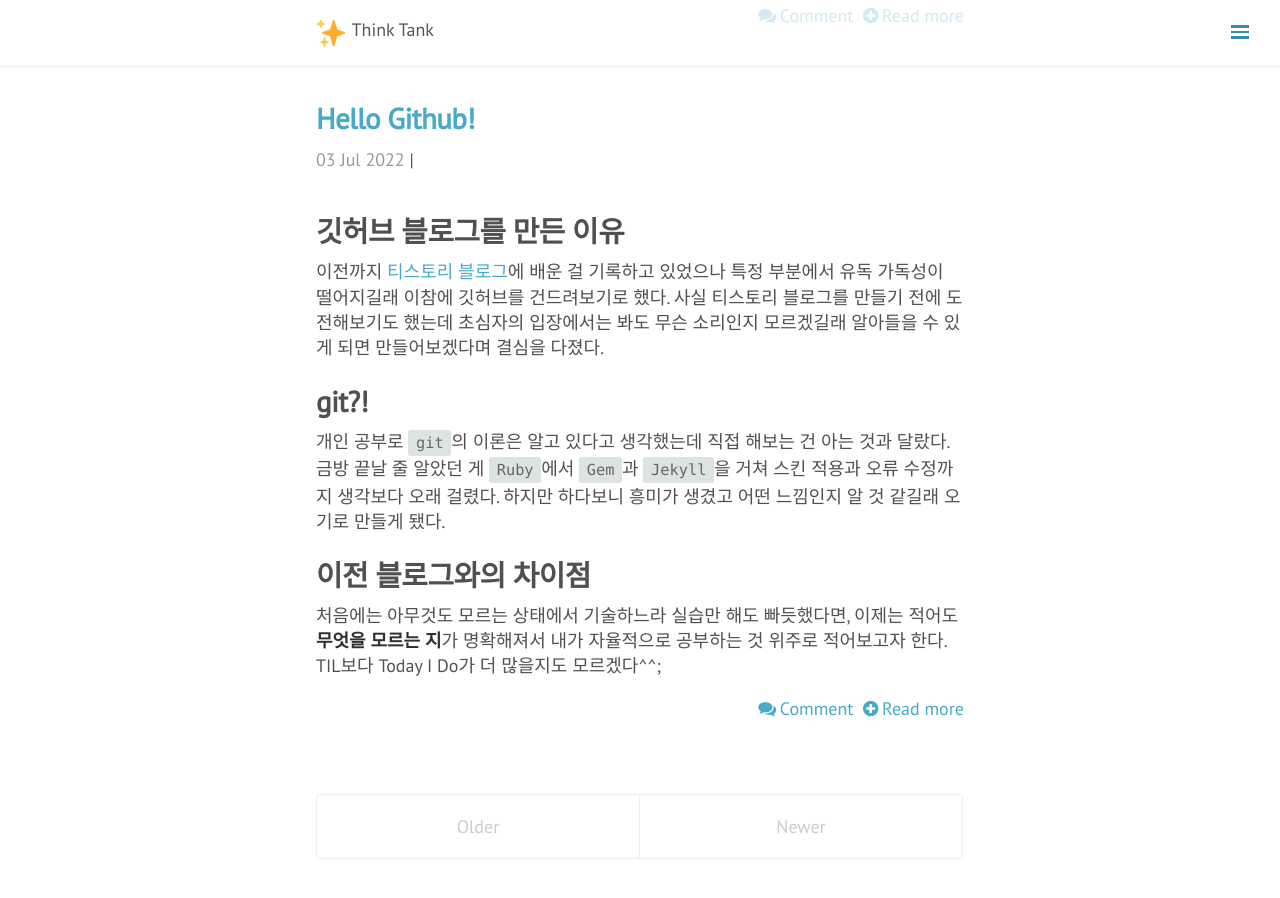
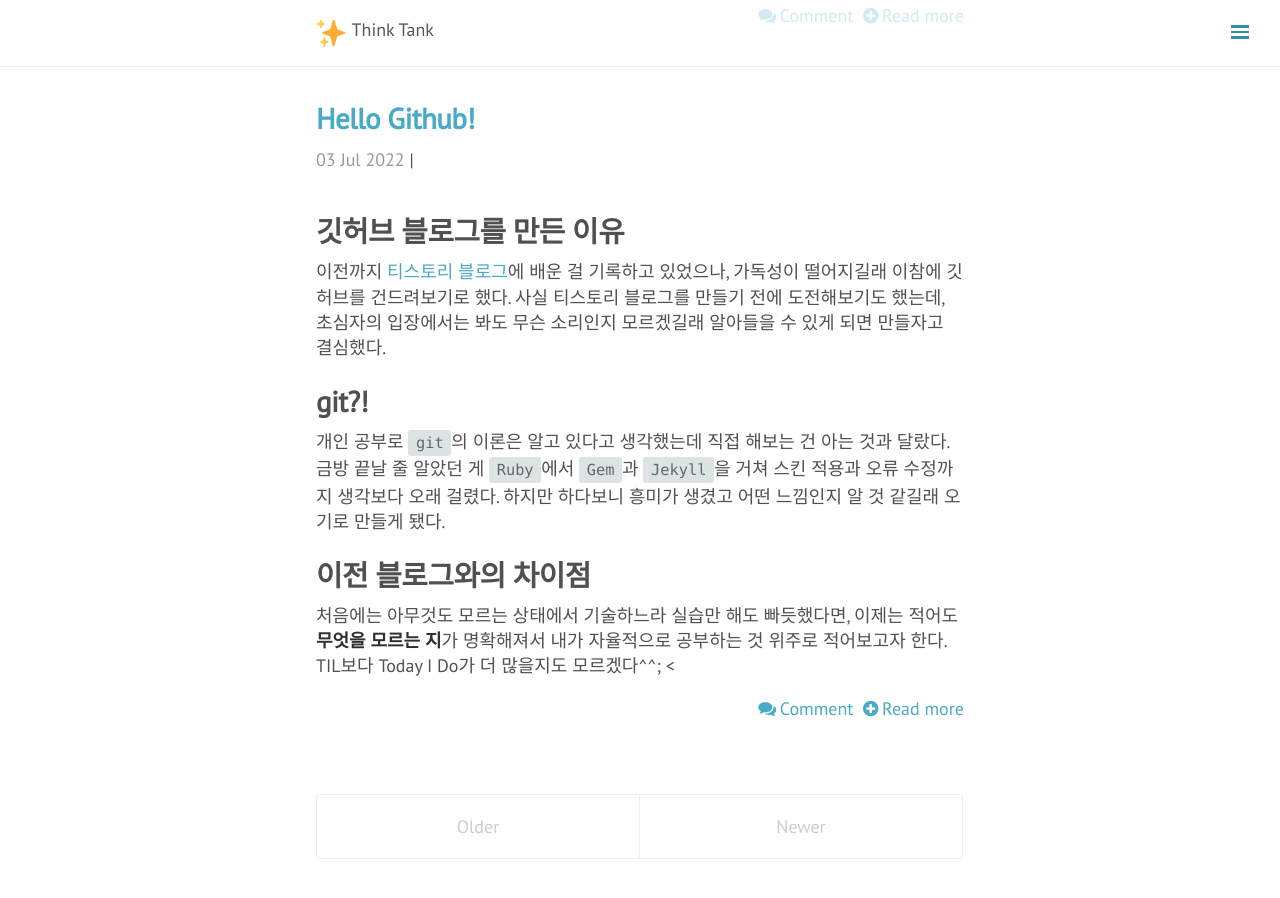
Before and after one commit to kizuc/kizuc.github.io, a Jekyll site: the page built from blog/index.html, in a window 1280 px wide and 900 px high, scrolled down 1232 px. Built offline with Jekyll 4.4.1, drawn with Linux system fonts in a browser that asks for light colours; nearby versions of some CDN libraries; the list of posts is cut into pages by our own code; comment, search, counter and statistics services are not loaded.

Commit message:
Update 2022-07-03-test.md

```diff
--- a/_posts/report/2022-07-03-test.md
+++ b/_posts/report/2022-07-03-test.md
@@ -8,10 +8,11 @@ date: 2022-07-03
 ---
 
 # 깃허브 블로그를 만든 이유
-이전까지 [티스토리 블로그](https://kijuk.tistory.com/)에 배운 걸 기록하고 있었으나 특정 부분에서 유독 가독성이 떨어지길래 이참에 깃허브를 건드려보기로 했다. 사실 티스토리 블로그를 만들기 전에 도전해보기도 했는데 초심자의 입장에서는 봐도 무슨 소리인지 모르겠길래 알아들을 수 있게 되면 만들어보겠다며 결심을 다졌다.
+이전까지 [티스토리 블로그](https://kijuk.tistory.com/)에 배운 걸 기록하고 있었으나, 가독성이 떨어지길래 이참에 깃허브를 건드려보기로 했다. 사실 티스토리 블로그를 만들기 전에 도전해보기도 했는데, 초심자의 입장에서는 봐도 무슨 소리인지 모르겠길래 알아들을 수 있게 되면 만들자고 결심했다.
 
 # git?!
 개인 공부로 `git`의 이론은 알고 있다고 생각했는데 직접 해보는 건 아는 것과 달랐다. 금방 끝날 줄 알았던 게 `Ruby`에서 `Gem`과 `Jekyll`을 거쳐 스킨 적용과 오류 수정까지 생각보다 오래 걸렸다. 하지만 하다보니 흥미가 생겼고 어떤 느낌인지 알 것 같길래 오기로 만들게 됐다.
 
 # 이전 블로그와의 차이점
 처음에는 아무것도 모르는 상태에서 기술하느라 실습만 해도 빠듯했다면, 이제는 적어도 **무엇을 모르는 지**가 명확해져서 내가 자율적으로 공부하는 것 위주로 적어보고자 한다. TIL보다 Today I Do가 더 많을지도 모르겠다^^;
+<
```
